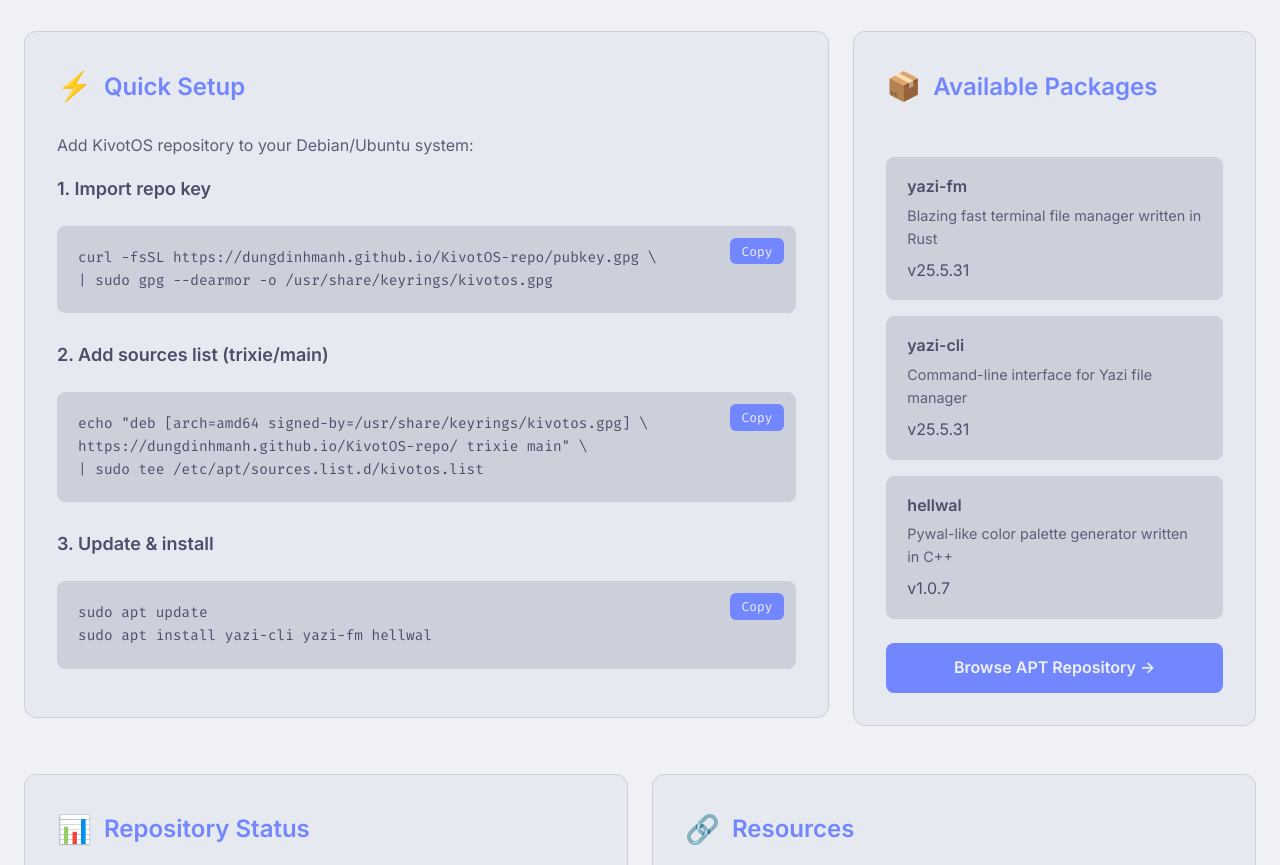
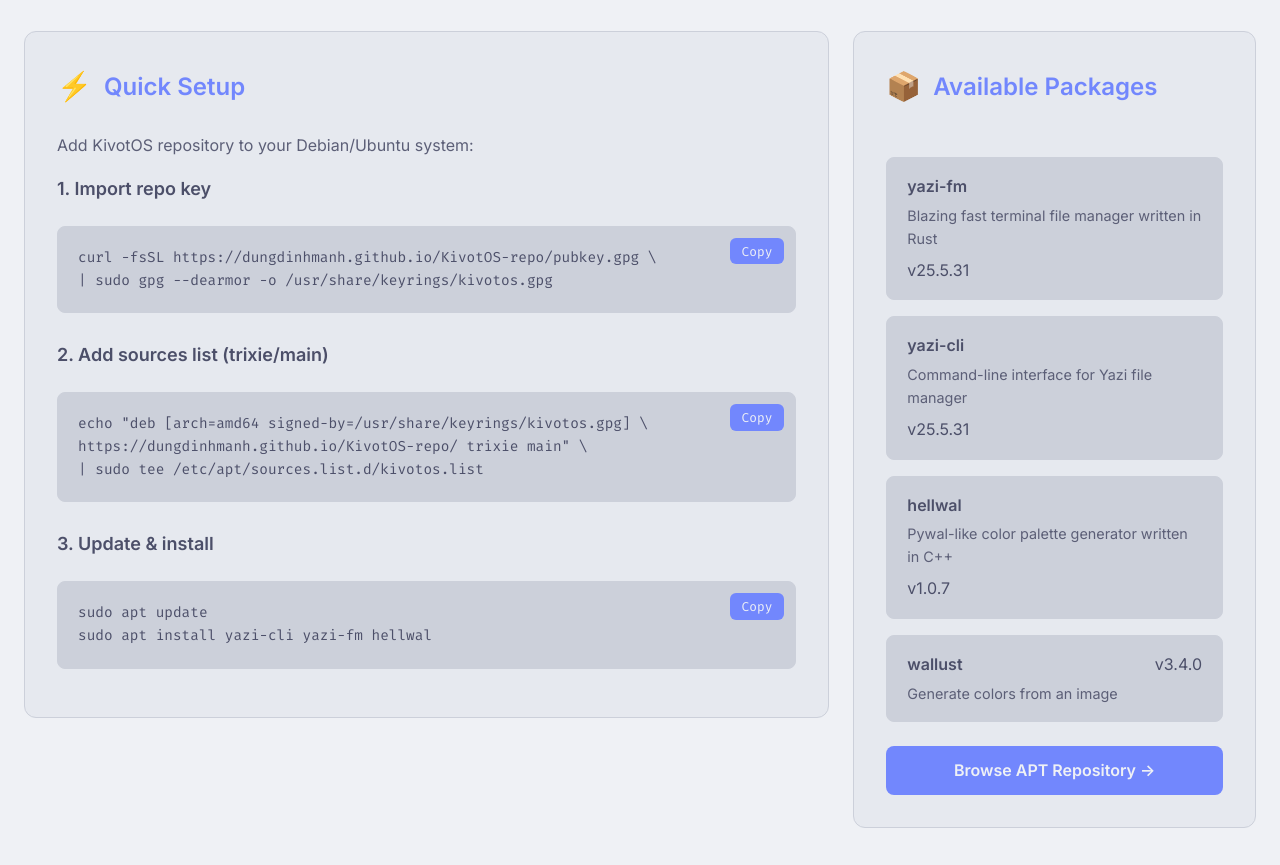
Before and after one commit to dungdinhmanh/KivotOS-frontend, a plain HTML site: page index.html in a window 1280 px wide. Shown: the part 129-994 px from the top of the page. Drawn offline with Linux system fonts and the light colour scheme; no server answers.

Commit message:
Update index.html

```diff
--- a/index.html
+++ b/index.html
@@ -78,6 +78,13 @@ sudo apt install yazi-cli yazi-fm hellwal</code></pre>
                                 <div class="package-desc">Pywal-like color palette generator written in C++</div>
                             </div>
                             <span>v1.0.7</span>
+                        </div>
+                        <div class="package-item">
+                            <div>
+                                <div class="package-name">wallust</div>
+                                <div class="package-desc">Generate colors from an image</div>
+                            </div>
+                            <span>v3.4.0</span>
                         </div>
                     </div>
                     <a href="apt.html" class="browse-btn">Browse APT Repository →</a>
```
